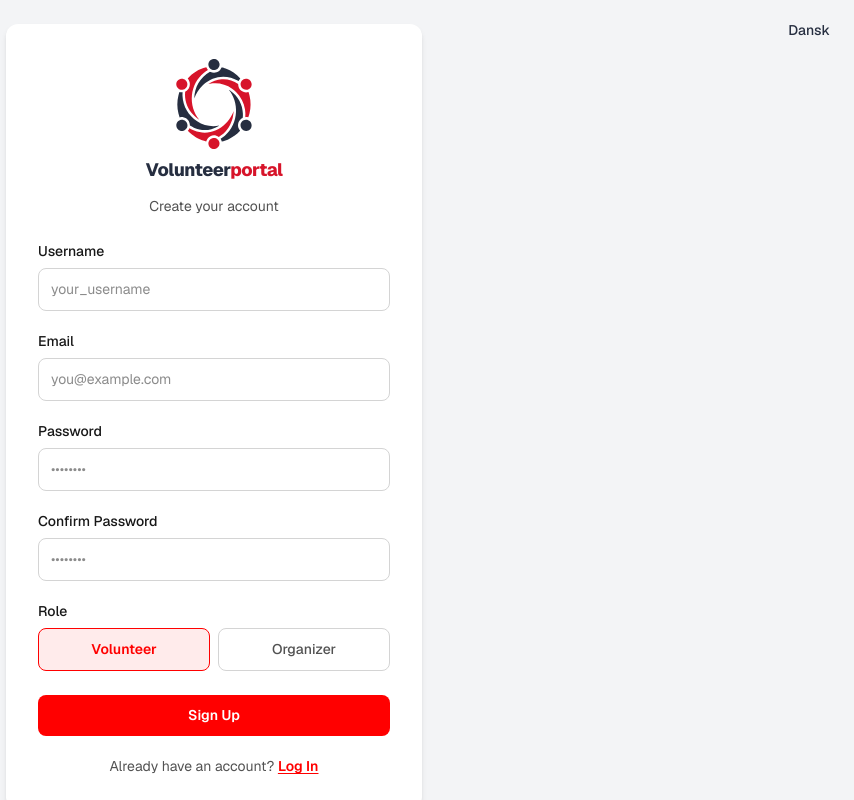
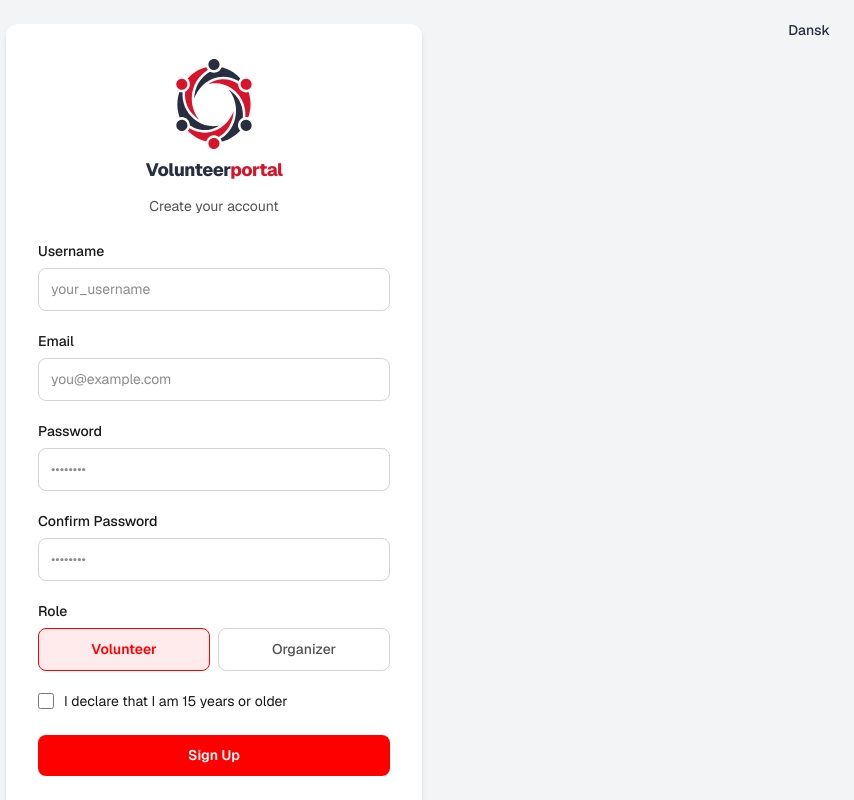
Before and after one commit to Merian12/Triton-softwareProcesPatterns, a Next.js app: page /login in a window 1280 px wide. Both pictures are taken after a click on the button "Sign Up". Shown: the top 800 px of the page, without its empty margins (426-1280 px from the left). Built offline with nearby package versions, Linux system fonts and the light colour scheme; no server answers.

Commit message:
Made er checkbox for 15 years and older in account creation

```diff
--- a/src/components/LoginForm.tsx
+++ b/src/components/LoginForm.tsx
@@ -5,6 +5,7 @@ import { useRouter } from 'next/navigation';
 import { AuthService, UserRole } from '@/services/authService';
 import { SupabaseAuthRepository } from '@/repositories/supabaseAuthRepo';
 import { Logo } from '@/components/Logo';
+import { checkbox } from '@/components/portalStyles';
 
 export const LoginForm: React.FC = () => {
   const { t } = useLanguage();
@@ -15,6 +16,7 @@ export const LoginForm: React.FC = () => {
   const [password, setPassword] = useState('');
   const [confirmPassword, setConfirmPassword] = useState('');
   const [role, setRole] = useState<UserRole>('volunteer');
+  const [isAtLeast15, setIsAtLeast15] = useState(false);
   const [error, setError] = useState<string | null>(null);
   const [successMessage, setSuccessMessage] = useState<string | null>(null);
   const [isLoading, setIsLoading] = useState(false);
@@ -30,6 +32,7 @@ export const LoginForm: React.FC = () => {
     setPassword('');
     setConfirmPassword('');
     setRole('volunteer');
+    setIsAtLeast15(false);
     setError(null);
     setSuccessMessage(null);
   };
@@ -49,7 +52,7 @@ export const LoginForm: React.FC = () => {
 
     try {
       if (isSignUp) {
-        const result = await authService.register(email, password, confirmPassword, role, username);
+        const result = await authService.register(email, password, confirmPassword, role, username, isAtLeast15);
         router.push(result.redirectUrl);
       } else {
         const result = await authService.login(email, password);
@@ -161,6 +164,21 @@ export const LoginForm: React.FC = () => {
                     {t("Organizer")} </button>
                 </div>
               </div>
+
+              <div className="form-group">
+                <label htmlFor="ageConfirmation" className="flex cursor-pointer items-start gap-2.5 text-sm text-foreground">
+                  <input
+                    type="checkbox"
+                    id="ageConfirmation"
+                    className={`mt-0.5 shrink-0 ${checkbox}`}
+                    checked={isAtLeast15}
+                    onChange={(e) => setIsAtLeast15(e.target.checked)}
+                    required
+                    disabled={isLoading}
+                  />
+                  <span>{t('I declare that I am 15 years or older')}</span>
+                </label>
+              </div>
             </>
           )}
 
--- a/src/lib/translations.ts
+++ b/src/lib/translations.ts
@@ -87,6 +87,8 @@ export const danish: Record<string, string> = {
   'Message sent, but the conversation could not refresh. It will retry automatically.': 'Beskeden er sendt, men samtalen kunne ikke opdateres. Der prøves automatisk igen.',
   'Please enter a username.': 'Indtast et brugernavn.', 'Please enter a valid email address.': 'Indtast en gyldig e-mailadresse.',
   'Password must be at least 6 characters.': 'Adgangskoden skal være på mindst 6 tegn.', 'Passwords do not match.': 'Adgangskoderne er ikke ens.',
+  'I declare that I am 15 years or older': 'Jeg erklærer, at jeg er 15 år eller ældre',
+  'You must confirm that you are 15 years or older.': 'Du skal bekræfte, at du er 15 år eller ældre.',
   'Sign-up failed.': 'Kunne ikke oprette kontoen.', 'Login failed.': 'Kunne ikke logge ind.', 'Invalid login credentials.': 'Forkert e-mail eller adgangskode.',
   'Invalid login credentials': 'Forkert e-mail eller adgangskode.', 'Email not confirmed': 'Din e-mailadresse er ikke bekræftet.', 'User already registered': 'Brugeren er allerede registreret.',
   'Could not create user profile.': 'Kunne ikke oprette brugerprofilen.', 'Could not load user role profile.': 'Kunne ikke indlæse brugerens rolle.',
--- a/src/services/authService.ts
+++ b/src/services/authService.ts
@@ -38,6 +38,7 @@ export class AuthService {
     confirmPassword: string,
     role: UserRole,
     username: string = '',
+    isAtLeast15: boolean = false,
   ): Promise<{ profile: UserProfile; redirectUrl: string }> {
     if (role !== 'volunteer' && role !== 'organizer') throw new Error('Admin accounts must be assigned by an administrator.');
     const cleanUsername = username.trim();
@@ -54,6 +55,9 @@ export class AuthService {
     }
     if (password !== confirmPassword) {
       throw new Error('Passwords do not match.');
+    }
+    if (!isAtLeast15) {
+      throw new Error('You must confirm that you are 15 years or older.');
     }
 
     const profile = await this.authRepo.signUp(cleanEmail, password, role, cleanUsername);
```
Also changed, not shown: 2 other files (tests, documents, lock files or other folders).
